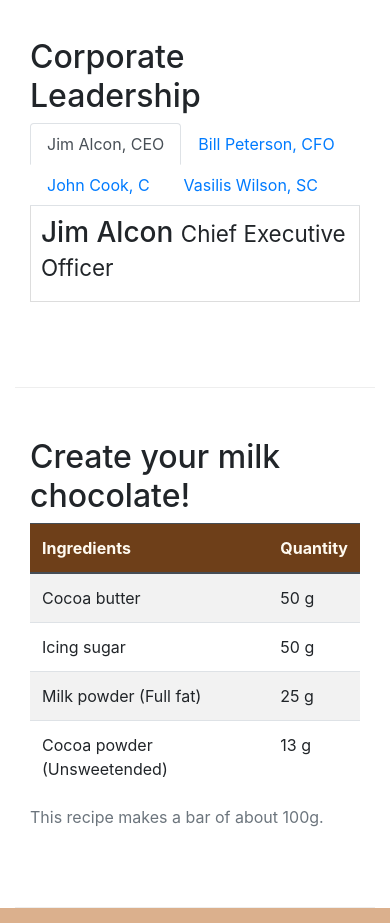
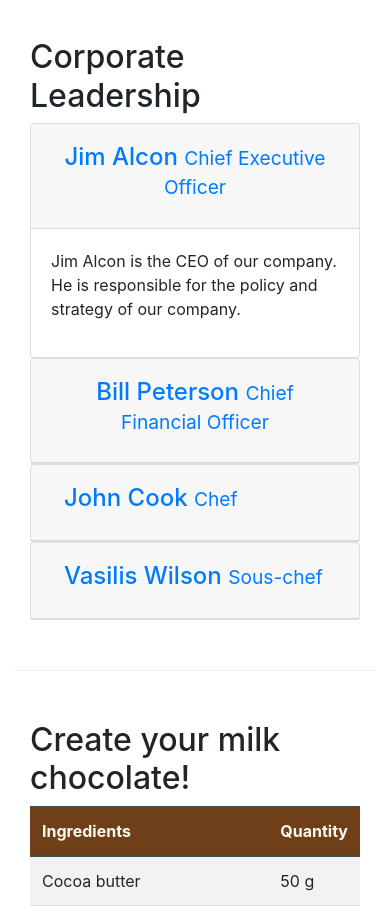
Before and after one commit to jmantzakidis/leChocolat, a website: page aboutus.html in a window 390 px wide. Shown: the part 1340-2263 px from the top of the page. Drawn offline with nearby package versions, Linux system fonts and the light colour scheme.

Commit message:
Accordion

```diff
--- a/aboutus.html
+++ b/aboutus.html
@@ -98,7 +98,7 @@
         <div class="row row-content">
             <div class="col-12">
                 <h2>Corporate Leadership</h2>
-                <ul class="nav nav-tabs">
+                <!-- <ul class="nav nav-tabs">
                     <li class="nav-item">
                         <a class="nav-link active" href="#tab1" role="tab" data-toggle="tab"> Jim Alcon, CEO</a>
                     </li>
@@ -111,34 +111,98 @@
                     <li class="nav-item">
                         <a class="nav-link" href="#tab4" role="tab" data-toggle="tab"> Vasilis Wilson, SC</a>
                     </li>
-                </ul>
-                <div class="tab-content">
+                </ul> -->
+                <div id="accordion">
+                    <div class="card">
+                        <div class="card-header" id="headingOne">
+                            <button class="btn btn-link" data-toggle="collapse" data-target="#collapseOne"
+                                aria-expanded="true" aria-controls="collapseOne">
+                                <h4>Jim Alcon <small>Chief Executive Officer </small></h4>
+                            </button>
+                        </div>
+                        <div id="collapseOne" class="collapse show" aria-labelledby="headingOne"
+                            data-parent="#accordion">
+                            <div class="card-body">
+                                <p>Jim Alcon is the CEO of our company. He is responsible for the policy and strategy of
+                                    our company. </p>
+                            </div>
+                        </div>
+                    </div>
+                    <div class="card">
+                        <div class="card-header" id="headingTwo">
+                            <button class="btn btn-link collapsed" data-toggle="collapse" data-target="#collapseTwo"
+                                aria-expanded="false" aria-controls="collapseTwo">
+                                <h4>Bill Peterson <small>Chief Financial Officer </small></h4>
+                            </button>
+                        </div>
+                        <div id="collapseTwo" class="collapse" aria-labelledby="headingTwo" data-parent="#accordion">
+                            <div class="card-body">
+                                <p>Bill Peterson is the CFO of our company. He is responsible for all the financial
+                                    decisions of our company. </p>
+                            </div>
+                        </div>
+                    </div>
+                    <div class="card">
+                        <div class="card-header" id="headingThree">
+                            <button class="btn btn-link collapsed" data-toggle="collapse" data-target="#collapseThree"
+                                aria-expanded="false" aria-controls="collapseThree">
+                                <h4>John Cook <small>Chef</small></h4>
+                            </button>
+                        </div>
+                        <div id="collapseThree" class="collapse" aria-labelledby="headingThree"
+                            data-parent="#accordion">
+                            <div class="card-body">
+                                <p>Our Chef, John Cook has specialized in the production of chocolates and he has
+                                    created the receipts for our chocolates. </p>
+                            </div>
+                        </div>
+                    </div>
+                    <div class="card">
+                        <div class="card-header" id="headingFour">
+                            <button class="btn btn-link collapsed" data-toggle="collapse" data-target="#collapseFour"
+                                aria-expanded="false" aria-controls="collapseFour">
+                                <h4>Vasilis Wilson <small>Sous-chef </small></h4>
+                            </button>
+                        </div>
+                        <div id="collapseFour" class="collapse" aria-labelledby="headingFour" data-parent="#accordion">
+                            <div class="card-body">
+                                <p>Vasilis Wilson is well informed of all the current trends in pastry and contributes
+                                    his innovative ideas in our products. </p>
+                            </div>
+                        </div>
+                    </div>
+                </div>
+                <!-- <div class="tab-content">
                     <div role="tabpanel" class="tab-pane fade show active" id="tab1">
                         <h3>Jim Alcon <small>Chief Executive Officer </small></h3>
-                        <p class="d-none d-sm-block">Jim Alcon is the CEO of our company. He is responsible for the policy and
+                        <p class="d-none d-sm-block">Jim Alcon is the CEO of our company. He is responsible for the
+                            policy and
                             strategy of our company.
                         </p>
                     </div>
                     <div role="tabpanel" class="tab-pane fade" id="tab2">
                         <h3>Bill Peterson <small>Chief Financial Officer </small></h3>
-                        <p class="d-none d-sm-block">Bill Peterson is the CFO of our company. He is responsible for all the
+                        <p class="d-none d-sm-block">Bill Peterson is the CFO of our company. He is responsible for all
+                            the
                             financial decisions of our
                             company. </p>
                     </div>
                     <div role="tabpanel" class="tab-pane fade" id="tab3">
                         <h3>John Cook <small>Chef</small></h3>
-                        <p class="d-none d-sm-block">Our Chef, John Cook has specialized in the production of chocolates and he
+                        <p class="d-none d-sm-block">Our Chef, John Cook has specialized in the production of chocolates
+                            and he
                             has created the receipts
                             for our chocolates. </p>
                     </div>
                     <div role="tabpanel" class="tab-pane fade" id="tab4">
                         <h3>Vasilis Wilson <small>Sous-chef </small></h3>
-                        <p class="d-none d-sm-block">Vasilis Wilson is well informed of all the current trends in pastry and
+                        <p class="d-none d-sm-block">Vasilis Wilson is well informed of all the current trends in pastry
+                            and
                             contributes his innovative
                             ideas in our products. </p>
                     </div>
 
-                </div>
+                </div> -->
             </div>
         </div>
 
```
